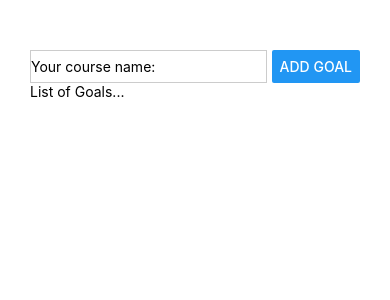
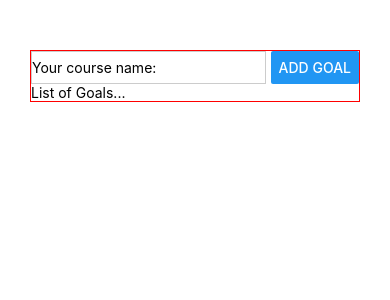
Before and after one commit to BKazimy/NotifierApp, a React Native app: screen / in a window 390 px wide. Shown: the top 300 px of the page. Built offline with nearby package versions, Linux system fonts and the light colour scheme.

Commit message:
Oct 28, 2024, 10:11 AM

```diff
--- a/App.js
+++ b/App.js
@@ -28,8 +28,10 @@ export default function App() {
 
 const styles = StyleSheet.create({
   appContainer: {
-    paddingVertical: 50,
-    paddingHorizontal:30,
+    marginVertical: 50,
+    marginHorizontal:30,
+    borderWidth: 1,
+    borderColor: 'red',
   },
   inputContainer: {
     flexDirection: 'row',
```
